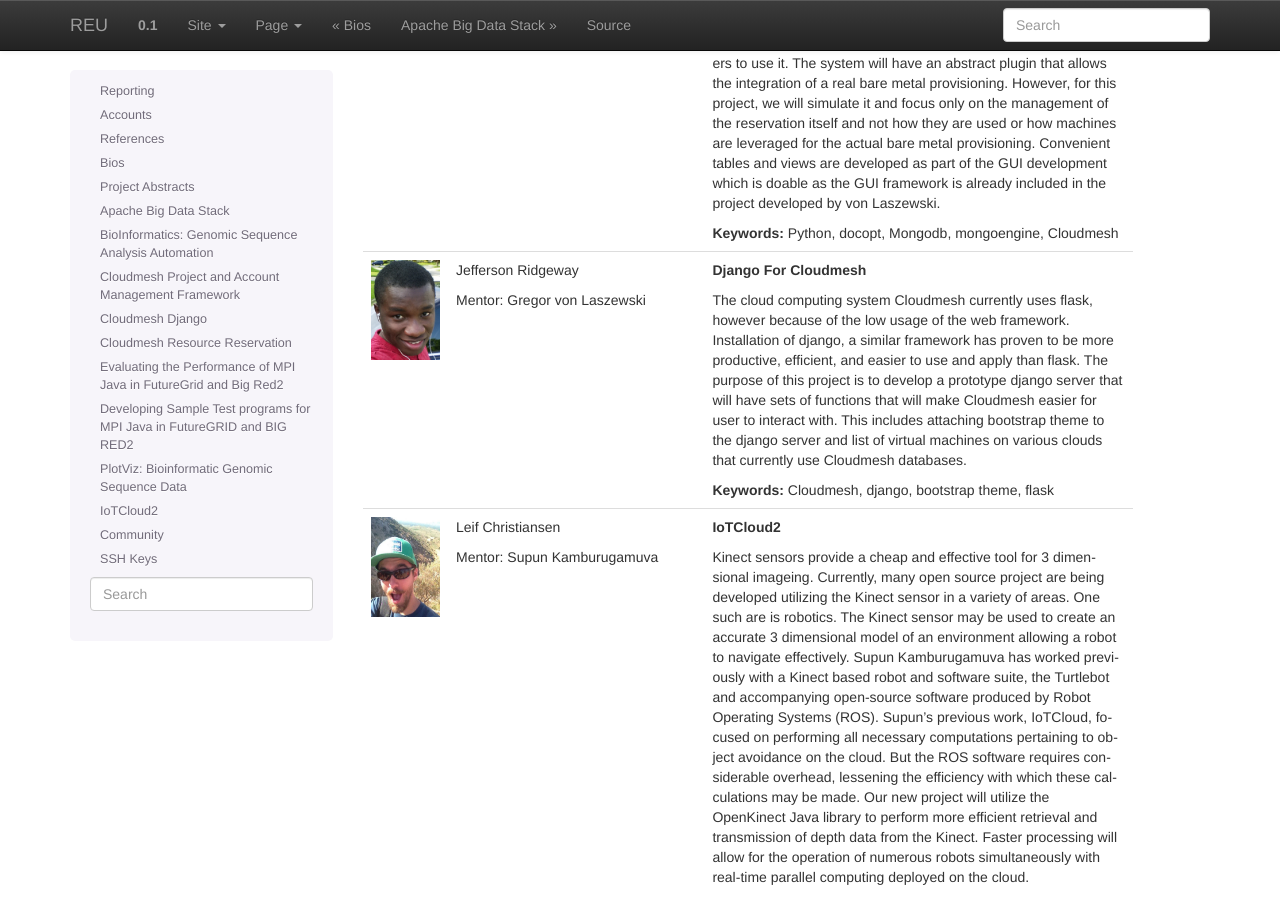
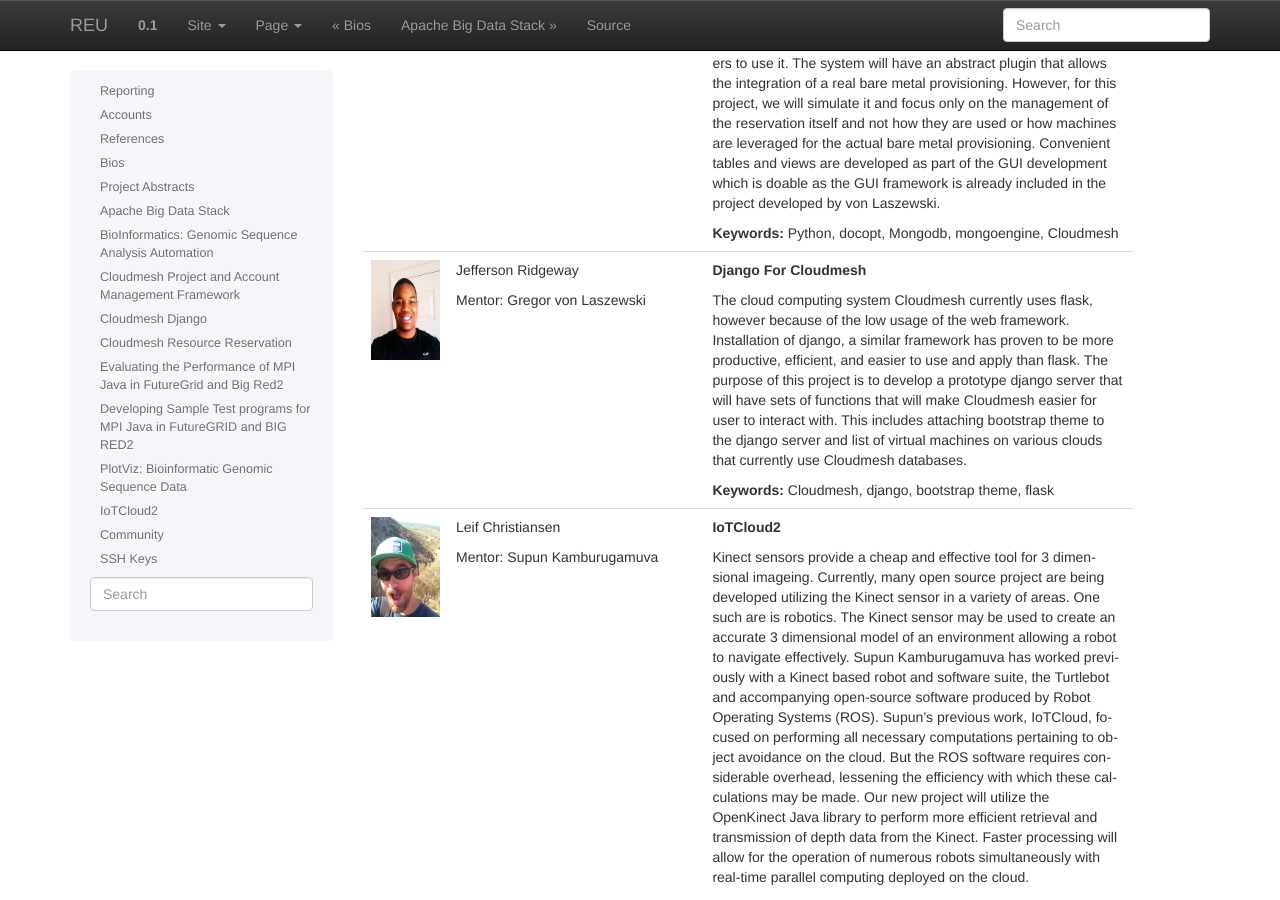
Before and after one commit to cloudmesh-project/reu-2014, a Sphinx documentation site: the page built from doc/source/abstracts.rst, in a window 1280 px wide and 900 px high, scrolled down 1026 px. Built offline with Sphinx 7.4.7, drawn with Linux system fonts in a browser that asks for light colours.

Commit message:
Add picture

```diff
--- a/doc/source/abstracts.rst
+++ b/doc/source/abstracts.rst
@@ -60,7 +60,7 @@ Project Abstracts
        **Keywords:** Python, docopt, Mongodb, mongoengine, Cloudmesh
    * -
 
-       .. image:: images/photo_ifeanyi.png
+       .. image:: images/photo_jeff.png
           :height: 100
 
      - Jefferson Ridgeway
```
